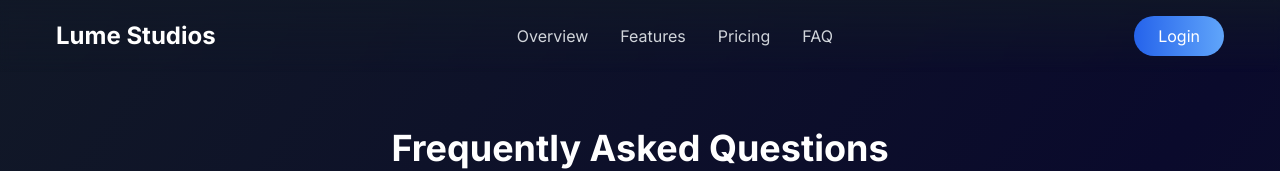
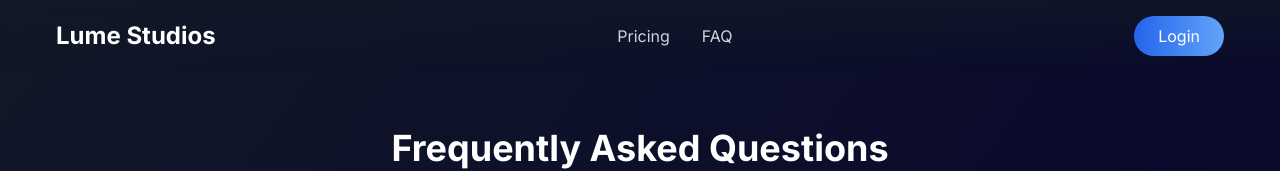
Before and after one commit to kkauma/lume-studios, a Next.js app: page /faq in a window 1280 px wide. Shown: the top 171 px of the page. Built offline with nearby package versions, Linux system fonts and the light colour scheme; no server answers.

Commit message:
Remove Overview and Features from navbar

```diff
--- a/src/app/page.tsx
+++ b/src/app/page.tsx
@@ -1,13 +1,11 @@
 "use client";
 
 import Link from "next/link";
-import Image from "next/image";
 import {
   ArrowRight,
   Sparkles,
   Zap,
   BarChart3,
-  RefreshCcw,
   Wand2,
   Users,
   Target,
--- a/src/components/layout/navbar.tsx
+++ b/src/components/layout/navbar.tsx
@@ -49,17 +49,6 @@ export function Navbar() {
     }
   };
 
-  const handleSectionClick = (
-    e: React.MouseEvent<HTMLAnchorElement>,
-    sectionId: string
-  ) => {
-    e.preventDefault();
-    const section = document.getElementById(sectionId);
-    if (section) {
-      section.scrollIntoView({ behavior: "smooth" });
-    }
-  };
-
   return (
     <nav className="fixed top-0 w-full z-50 px-6 py-4 bg-gradient-to-b from-gray-900/80 to-gray-900/0 backdrop-blur-sm">
       <div className="container mx-auto flex items-center justify-between">
@@ -70,20 +59,6 @@ export function Navbar() {
         </div>
 
         <div className="hidden md:flex items-center space-x-8 text-gray-300">
-          <a
-            href="#overview"
-            onClick={(e) => handleSectionClick(e, "overview")}
-            className="hover:text-white transition-colors"
-          >
-            Overview
-          </a>
-          <a
-            href="#features"
-            onClick={(e) => handleSectionClick(e, "features")}
-            className="hover:text-white transition-colors"
-          >
-            Features
-          </a>
           <Link href="/pricing" className="hover:text-white transition-colors">
             Pricing
           </Link>
```
